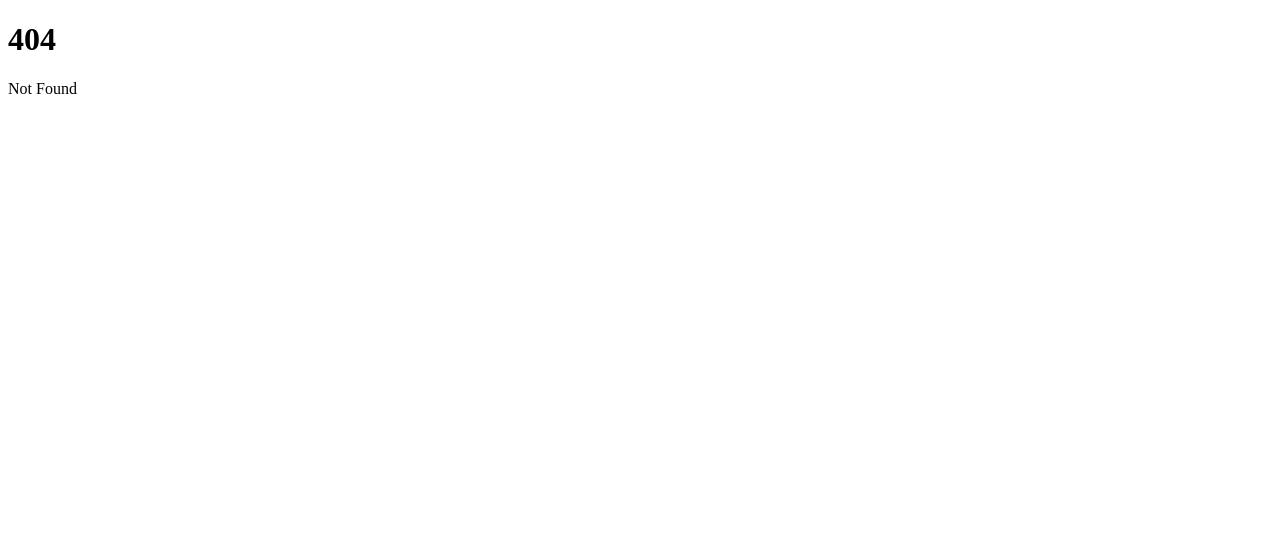
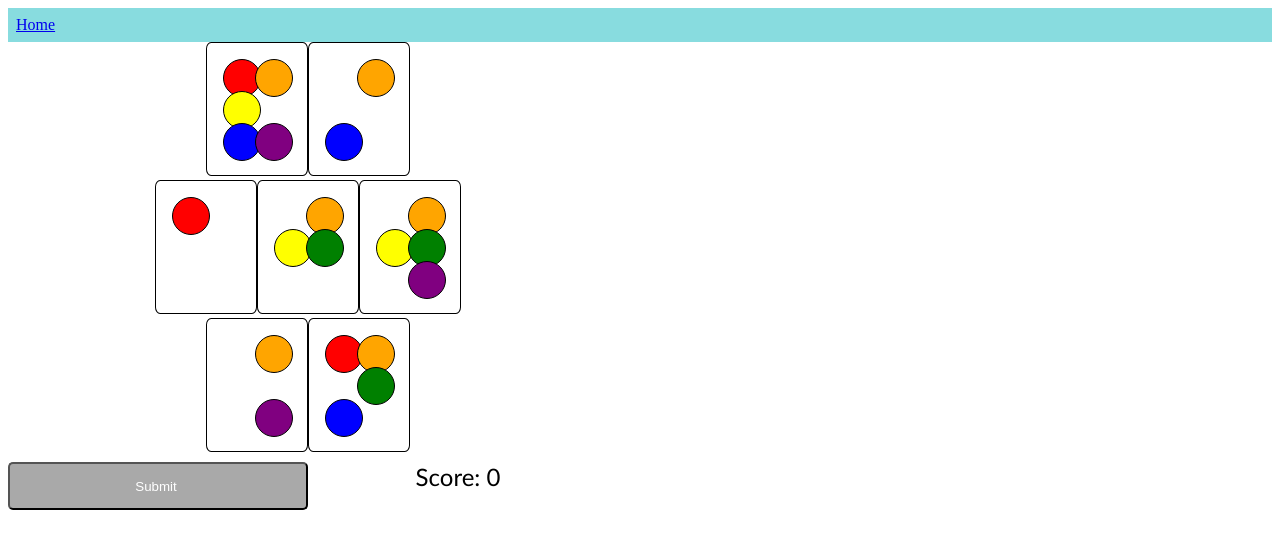
Before and after one commit to drewyoungren/svandbox, a SvelteKit app: page /amp2024/proset in a window 1280 px wide. Before the commit this address had no page. Shown: the top 548 px of the page. Built offline with nearby package versions, Linux system fonts and the light colour scheme.

Commit message:
"Working version"

```diff
--- /dev/null
+++ b/src/routes/amp2024/proset/+page.svelte
@@ -0,0 +1,134 @@
+<script>
+    import { tweened } from 'svelte/motion';
+
+    import Card from './Card.svelte';
+    import { flip } from 'svelte/animate';
+    import { div } from 'three/examples/jsm/nodes/Nodes.js';
+
+    let winner = false;
+
+    /**
+     * @typedef {Object} ProSet
+     * @property {number} num
+     * @property {boolean} selected
+     */
+
+    /**
+     * @type Array<ProSet>
+     */
+    let status = [];
+
+    let displayString = '';
+
+    const score = tweened(0);
+
+    function reset() {
+        while (status.length < 7) {
+            const num = Math.floor(Math.random() * 64);
+            if (!status.find((e) => e.num == num)) {
+                status = [...status, { num, selected: false }];
+            }
+        }
+    }
+
+    reset();
+
+    /**
+     *
+     * @param {Array<ProSet>} group
+     * @returns boolean
+     */
+    function isSet(group) {
+        console.log(
+            group.map((e) => e.num),
+            group.map((e) => e.num).reduce((p, c) => p ^ c),
+        );
+        return group.map((e) => e.num).reduce((p, c) => p ^ c) == 0;
+    }
+</script>
+
+<div class="field">
+    {#each status as { num, selected }, i}
+        {#if i == 2 || i == 5}
+            <div class="break"></div>
+        {/if}
+
+        <Card {num} bind:selected></Card>
+    {/each}
+</div>
+<div class="field">
+    <button
+        class="endthing"
+        on:click={() => {
+            const sel = status.filter((e) => e.selected);
+            if (isSet(sel)) {
+                score.update((x) => x + sel.length);
+                status = status.filter((e) => !e.selected);
+                reset();
+                winner = true;
+                displayString = 'You are Pro Set.';
+            } else {
+                winner = false;
+                displayString = 'You are No Set';
+            }
+            setTimeout(() => {
+                displayString = '';
+                status.forEach((e) => {
+                    e.selected = false;
+                });
+            }, 1500);
+        }}>Submit</button
+    > <span class="score endthing">Score: {Math.round($score)}</span>
+</div>
+
+<div id="dspStr" class:winner>{displayString}</div>
+
+<style>
+    .field {
+        width: 100%;
+        max-width: 600px;
+        display: flex;
+        justify-content: center;
+        row-gap: 2px;
+        flex-wrap: wrap;
+    }
+
+    .break {
+        flex-basis: 100%;
+        height: 0pt;
+    }
+
+    button {
+        height: 3rem;
+        width: 5rem;
+        padding-left: 10ps;
+        padding-right: 10px;
+        background-color: darkgrey;
+        border-radius: 5px;
+        color: white;
+    }
+
+    button:active {
+        background-color: lightgray;
+        color: darkgrey;
+    }
+    .score {
+        font-size: x-large;
+        font-family: 'Trebuchet MS', 'Lucida Sans Unicode', 'Lucida Grande',
+            'Lucida Sans', Arial, sans-serif;
+    }
+
+    #dspStr {
+        font-size: x-large;
+    }
+
+    .winner {
+        font-size: xx-large;
+        color: blueviolet;
+    }
+    .endthing {
+        margin-top: 10px;
+        flex: 1 1 50%;
+        text-align: center;
+    }
+</style>
--- /dev/null
+++ b/src/routes/amp2024/proset/Card.svelte
@@ -0,0 +1,84 @@
+<script>
+    import { fly } from 'svelte/transition';
+
+    export let num = 14;
+
+    export let selected = false;
+
+    $: numster = String(num.toString(2)).padStart(6, '0');
+
+    // console.log(3*"8")
+</script>
+
+<!-- svelte-ignore a11y-click-events-have-key-events -->
+<!-- svelte-ignore a11y-no-static-element-interactions -->
+<div
+    class:selected
+    in:fly={{ x: -200, duration: 300 }}
+    out:fly={{ x: 200, duration: 300 }}
+    on:click={() => {
+        selected = !selected;
+    }}
+>
+    {#each numster as a, i}
+        {#if a == '1'}
+            <div class={`circle class${i}`}></div>
+        {/if}
+    {/each}
+</div>
+
+<style>
+    div {
+        position: relative;
+        height: 7rem;
+        width: 5rem;
+        padding: 10px;
+        border: 1px solid black;
+        border-radius: 5%;
+        flex-shrink: 1;
+    }
+
+    .selected {
+        background-color: gray;
+    }
+
+    .circle {
+        background-color: blue;
+        color: white;
+        height: 1rem;
+        width: 1rem;
+        border-radius: 2rem;
+        position: absolute;
+    }
+
+    .class0 {
+        background-color: red;
+        left: 1rem;
+        top: 1rem;
+    }
+    .class1 {
+        background-color: orange;
+        left: 3rem;
+        top: 1rem;
+    }
+    .class2 {
+        background-color: yellow;
+        left: 1rem;
+        top: 3rem;
+    }
+    .class3 {
+        background-color: green;
+        left: 3rem;
+        top: 3rem;
+    }
+    .class4 {
+        background-color: blue;
+        left: 1rem;
+        top: 5rem;
+    }
+    .class5 {
+        background-color: purple;
+        left: 3rem;
+        top: 5rem;
+    }
+</style>
```
